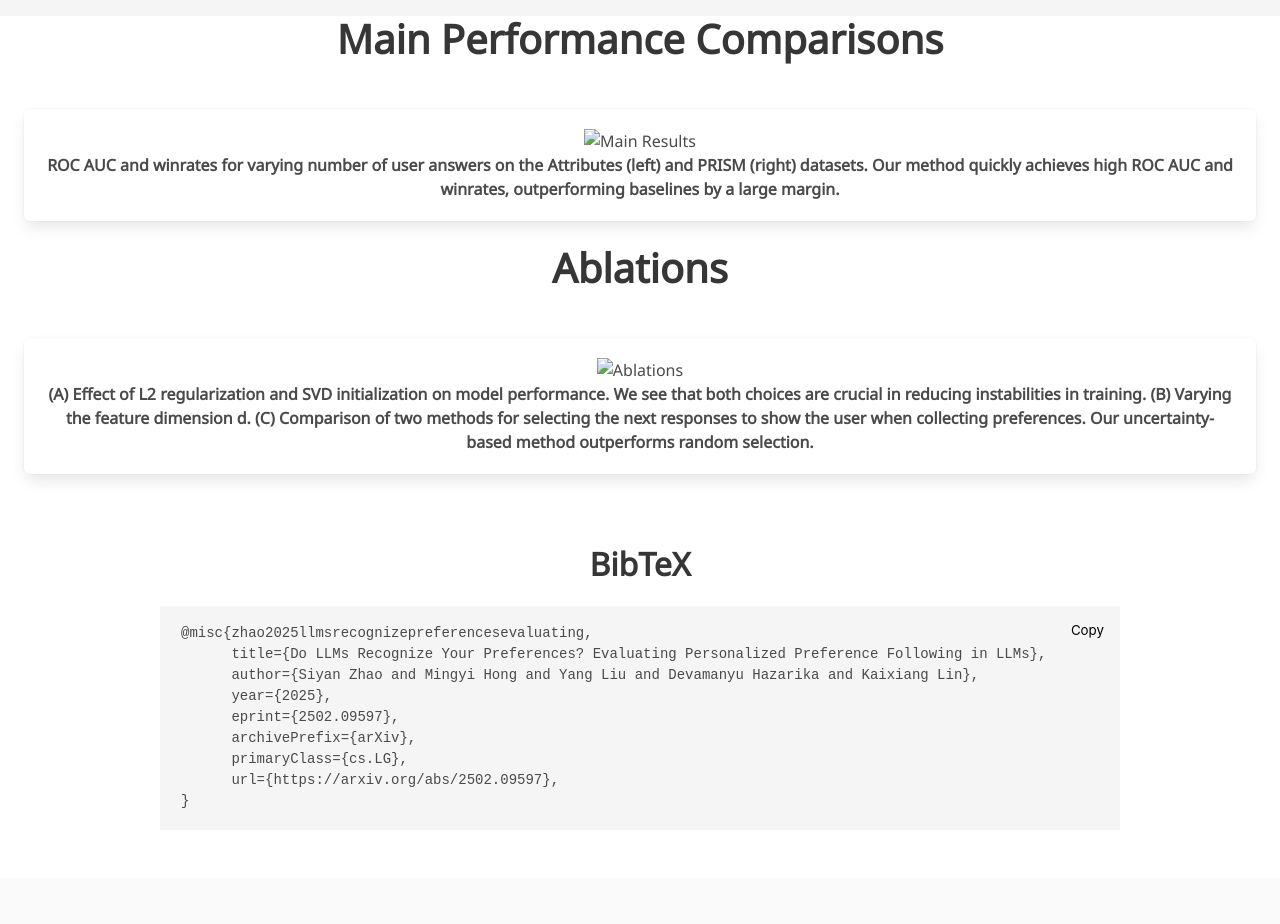
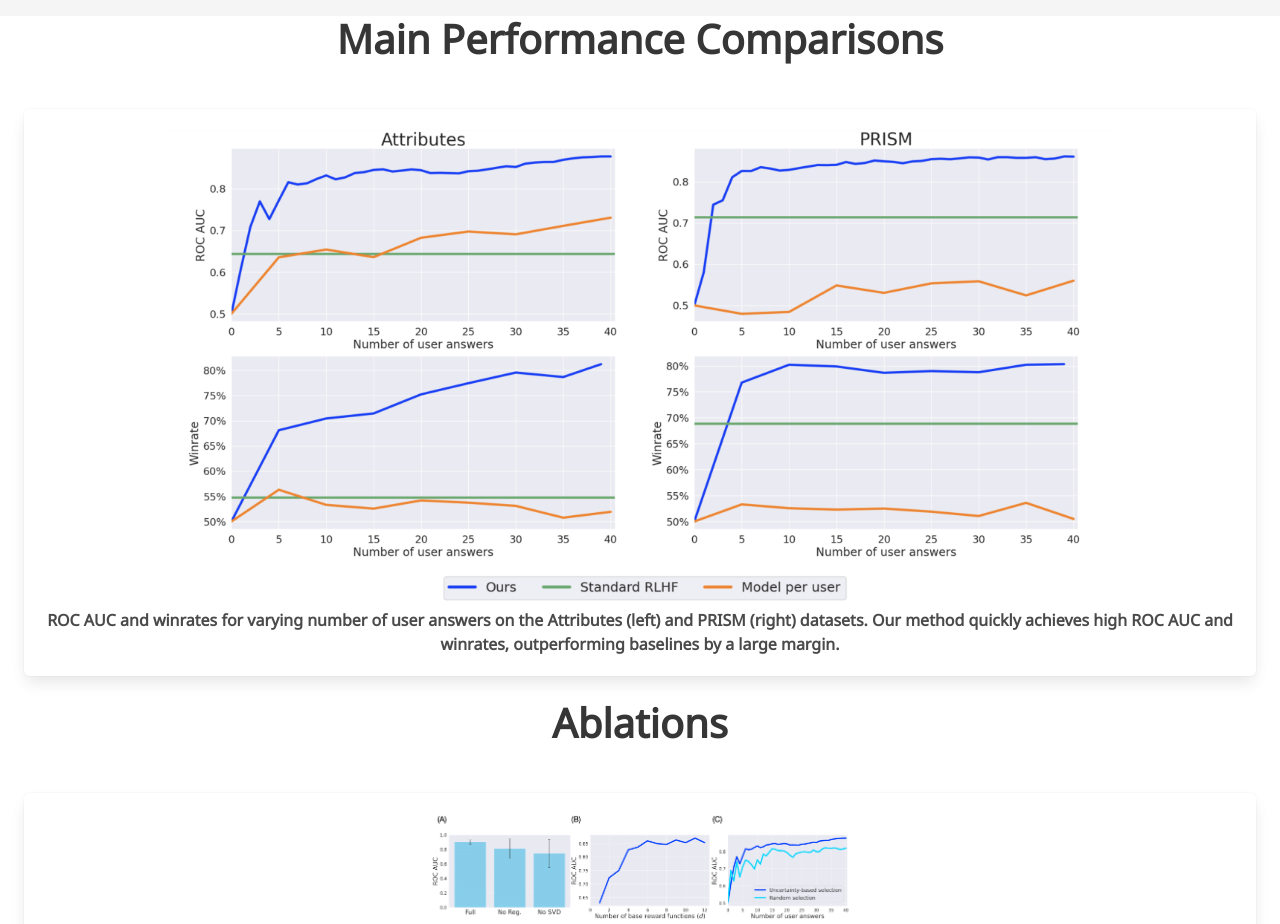
Before and after one commit to idanshen/PReF, a plain HTML site: page index.html in a window 1280 px wide. Shown: the part 2504-3428 px from the top of the page. Drawn offline with nearby package versions, Linux system fonts and the light colour scheme; a script that the page names is missing; some icons are missing; a web font is replaced by a local one.

Commit message:
Update index.html

```diff
--- a/index.html
+++ b/index.html
@@ -269,7 +269,7 @@
         <div class="results-carousel">
             <div class="box m-5">
                 <div class="content has-text-centered">
-                    <img src="static/images/main_res" alt="Main Results" width="80%"/>
+                    <img src="static/images/main_res.png" alt="Main Results" width="80%"/>
                     <p><b>ROC AUC and winrates for varying number of user answers on the Attributes (left) and PRISM (right) datasets. Our method quickly achieves high ROC AUC and winrates, outperforming baselines by a large margin.</b></p>
                 </div>
             </div>
@@ -282,7 +282,7 @@
         <div class="results-carousel">
             <div class="box m-5">
                 <div class="content has-text-centered">
-                    <img src="static/images/ablation" alt="Ablations" width="35%"/>
+                    <img src="static/images/ablation.png" alt="Ablations" width="35%"/>
                     <p><b>(A) Effect of L2 regularization and SVD initialization on model performance. We see that both choices are crucial in reducing instabilities in training. (B) Varying the feature dimension d. (C) Comparison of two methods for selecting the next responses to show the user when collecting preferences. Our uncertainty-based method outperforms random selection.</b></p>
                 </div>
             </div>
```
